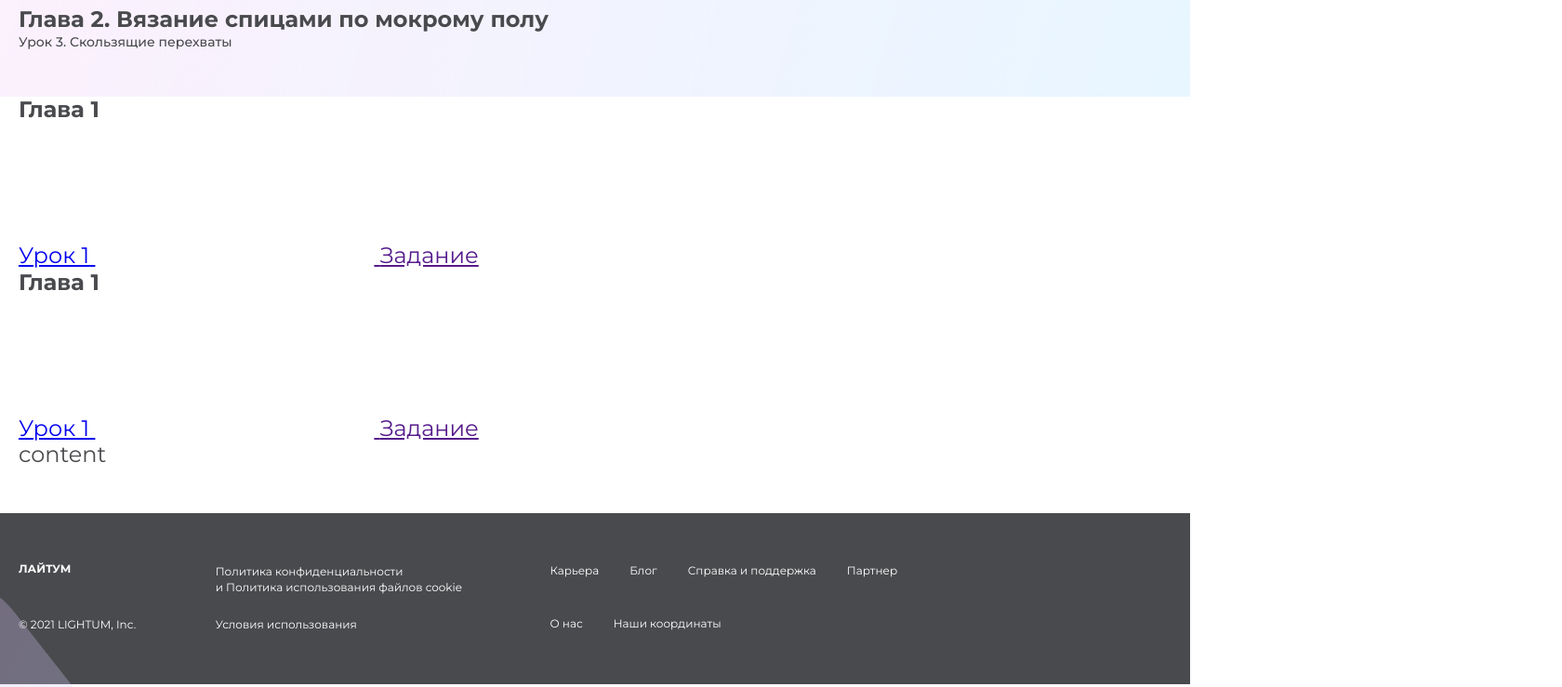
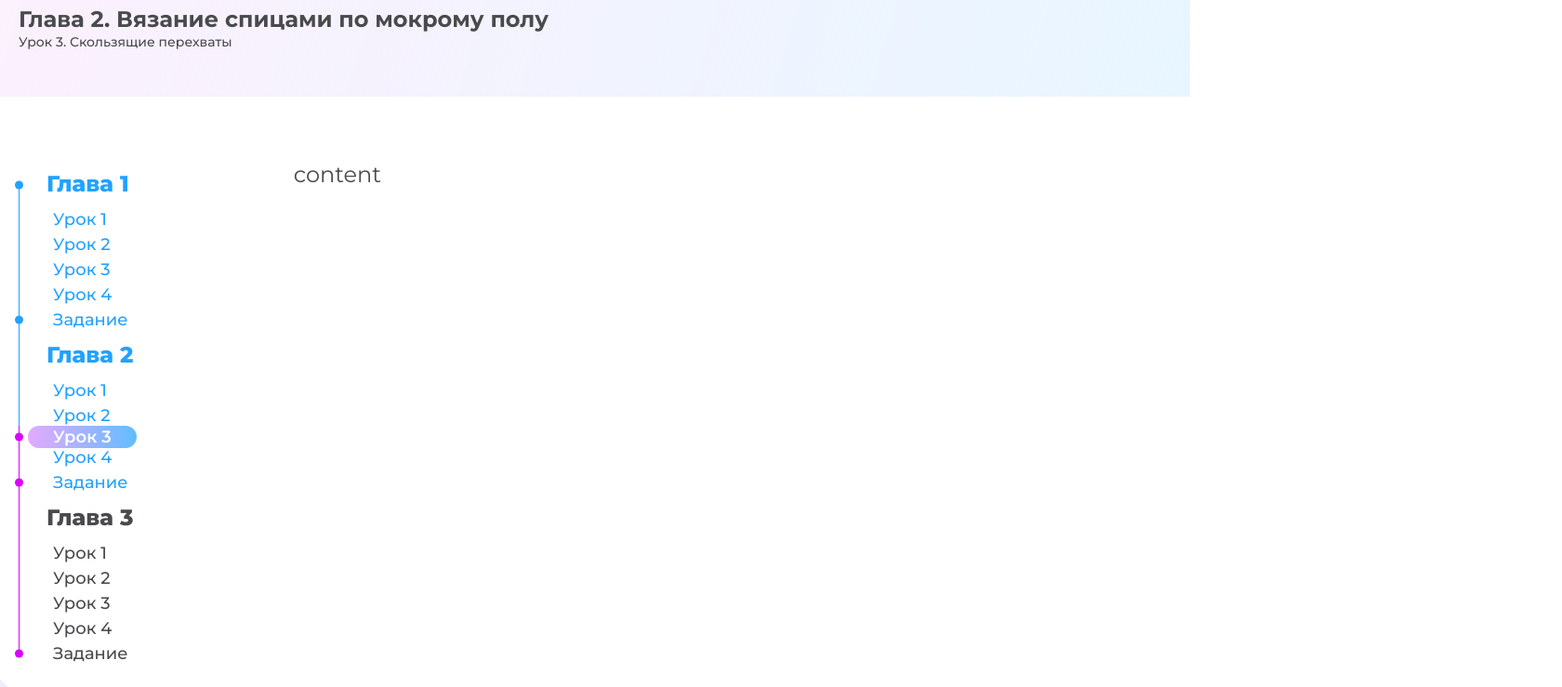
Before and after one commit to e-melnichenko/lightum-html, a website: page src/html/page/course-lesson.twig in a window 1280 px wide. Shown: the part 860-1599 px from the top of the page at 93% size, 1680 px wide, since content can reach past the window. Drawn offline with nearby package versions, Linux system fonts and the light colour scheme; files that its build step writes are made by us from their sources; a script that the page names is missing; files whose address does not match are found by name.

Commit message:
add course navigation

```diff
--- a/src/html/page/course-lesson.twig
+++ b/src/html/page/course-lesson.twig
@@ -33,6 +33,7 @@
     </section>
     <div class="course">
         <div class="wrapper">
+            <div class="course__inner">
 
                 {# decore #}
                 <div class="course__decor">
@@ -69,24 +70,86 @@
                 <div class="course__nav course-nav">
                     <ul class=" course-nav__list">
                         <li class=" course-nav__chapter">
-                        <h4 class=" course-nav__chapter-title">Глава 1</h4>
-                        <a href="#" class=" course-nav__link">
+                            <h4 class=" course-nav__chapter-title _unlocked">
+                                <span class="course-nav__indicator"></span>
+                                <span>Глава 1</span>
+                            </h4>
+                            <a href="#" class=" course-nav__link _unlocked">
+                                <span class="course-nav__indicator"></span>
                                 <span>Урок 1</span>
                             </a>
-                        <a href="" class="course-nav__link">
-                            <svg><use xlink:href="images/icons.svg#checkmark"></use></svg>
+                            <a href="#" class=" course-nav__link _unlocked">
+                                <span class="course-nav__indicator"></span>
+                                <span>Урок 2</span>
+                            </a>
+                            <a href="#" class=" course-nav__link _unlocked">
+                                <span class="course-nav__indicator"></span>
+                                <span>Урок 3</span>
+                            </a>
+                            <a href="#" class=" course-nav__link _unlocked">
+                                <span class="course-nav__indicator"></span>
+                                <span>Урок 4</span>
+                            </a>
+                            <a href="" class="course-nav__link _task _unlocked">
+                                <span class="course-nav__indicator"></span>
+                                <svg class="course-nav__checkmark-icon"><use xlink:href="images/icons.svg#checkmark"></use></svg>
                                 <span>Задание</span>
                             </a>
                         </li>
-                    <li class=" course-nav__chapter _locked">
-                        <h4 class=" course-nav__chapter-title">Глава 1</h4>
-                        <a href="#" class=" course-nav__link _locked">
+                        <li class=" course-nav__chapter _current">
+                            <h4 class=" course-nav__chapter-title _unlocked">
+                                <span class="course-nav__indicator"></span>
+                                <span>Глава 2</span>
+                            </h4>
+                            <a href="#" class=" course-nav__link _unlocked">
+                                <span class="course-nav__indicator"></span>
                                 <span>Урок 1</span>
                             </a>
-                        <a href="" class="course-nav__link">
-                            <svg><use xlink:href="images/icons.svg#pen"></use></svg>
+                            <a href="#" class=" course-nav__link _unlocked">
+                                <span class="course-nav__indicator"></span>
+                                <span>Урок 2</span>
+                            </a>
+                            <a href="#" class=" course-nav__link _unlocked _current">
+                                <span class="course-nav__indicator"></span>
+                                <span class="button pink-blue"><span>Урок 3</span></span>
+                            </a>
+                            <a href="#" class=" course-nav__link _unlocked">
+                                <span class="course-nav__indicator"></span>
+                                <span>Урок 4</span>
+                            </a>
+                            <a href="" class="course-nav__link _task _unlocked">
+                                <span class="course-nav__indicator"></span>
+                                <svg class="course-nav__pen-icon"><use xlink:href="images/icons.svg#pen"></use></svg>
                                 <span>Задание</span>
                             </a>
+                        </li>
+                        <li class=" course-nav__chapter">
+                            <h4 class=" course-nav__chapter-title">
+                                <span class="course-nav__indicator"></span>
+                                <svg><use xlink:href="images/icons.svg#lock"></use></svg>
+                                <span>Глава 3</span>
+                            </h4>
+                            <span href="#" class=" course-nav__link">
+                                <span class="course-nav__indicator"></span>
+                                <span>Урок 1</span>
+                            </span>
+                            <span href="#" class=" course-nav__link">
+                                <span class="course-nav__indicator"></span>
+                                <span>Урок 2</span>
+                            </span>
+                            <span href="#" class=" course-nav__link">
+                                <span class="course-nav__indicator"></span>
+                                <span>Урок 3</span>
+                            </span>
+                            <span href="#" class=" course-nav__link">
+                                <span class="course-nav__indicator"></span>
+                                <span>Урок 4</span>
+                            </span>
+                            <span href="" class="course-nav__link _task">
+                                <span class="course-nav__indicator"></span>
+                                <svg class="course-nav__pen-icon"><use xlink:href="images/icons.svg#pen"></use></svg>
+                                <span>Задание</span>
+                            </span>
                         </li>
                     </ul>
                 </div>
@@ -96,4 +159,5 @@
                 </div>
             </div>
         </div>
+    </div>
 {% endblock %}
--- a/src/html/page/courses.twig
+++ b/src/html/page/courses.twig
@@ -12,6 +12,7 @@
 </section>
 <section class="course">
     <div class="wrapper">
+        <div class="course__inner">
 
         {# decore #}
             <div class="course__decor">
@@ -240,5 +241,6 @@
                 </ul>
             </div>
         </div>
+    </div>
 </section>
 {% endblock %}
--- a/src/scss/base.scss
+++ b/src/scss/base.scss
@@ -224,6 +224,13 @@ body {
         // &::before {
         //     background: linear-gradient(273.12deg, #FFEF61, rgba(255, 255, 255, 0) 136.04%), rgba(255, 0, 0, 0.39) 8.57%;
         // }
+    }
+
+    &.pink-blue {
+        &::after {
+            background: linear-gradient(90deg, #62bdff 0%, #e3aaff 50%, #62bdff 100%);
+            // background: linear-gradient(273.12deg, rgba(255, 0, 0, 0.39) 8.57%, rgba(255, 255, 255, 0) 136.04%), #FFEF61;
+        }
     }
 
     &.white {
@@ -463,3 +470,4 @@ button {
 @import "modules/chapter";
 @import "modules/course";
 @import "modules/lesson-hero";
+@import "modules/course-nav";
--- /dev/null
+++ b/src/scss/modules/course-nav.scss
@@ -0,0 +1,142 @@
+.course-nav {
+    &__list {
+        padding-left: 10px;
+    }
+
+    &__chapter {
+        &._current {
+            ~ .course-nav__chapter {
+                .course-nav__chapter-title,
+                .course-nav__link {
+                    .course-nav__indicator {
+                        background-color: #DC01FF;
+                        &::after {
+                            background-color: #DC01FF;
+                        }
+                    }
+                }
+            }
+            .course-nav__link._current,
+            .course-nav__link._current ~ .course-nav__link {
+                .course-nav__indicator {
+                    background-color: #DC01FF;
+                    &::after {
+                        background-color: #DC01FF;
+                    }
+                }
+            }
+        }
+
+        &:first-child .course-nav__chapter-title .course-nav__indicator {
+            bottom: 0;
+            height: 50%;
+            &::after {
+                display: block;
+                top: 0;
+            }
+        }
+
+        &:last-child .course-nav__link:last-child .course-nav__indicator {
+            top: 0;
+            height: 50%;
+            &::after {
+                display: block;
+                top: initial;
+                bottom: 0;
+                transform: translateY(50%);
+            }
+        }
+    }
+
+    &__chapter-title {
+        position: relative;
+        margin: 0;
+        padding:  10px 0;
+        font-size: 24px;
+        line-height: 1.2;
+        font-weight: 800;
+        display: flex;
+        align-items: center;
+        svg {
+            width: 15px;
+            height: 23px;
+            margin-right: 5px;
+        }
+
+        &._unlocked {
+            padding-left: 20px;
+            color: #22A2FF;
+        }
+    }
+
+    &__link {
+        position: relative;
+        display: block;
+        width: fit-content;
+        color: $color-text;
+        text-decoration: none;
+        font-size: 18px;
+        line-height: 1.5;
+        font-weight: 500;
+        padding-left: 27px;
+        &._task {
+            display: flex;
+            padding-left: 0;
+            align-items: center;
+            svg {
+                width: 20px;
+                height: 24px;
+                margin-right: 7px;
+            }
+            .course-nav__indicator::after {
+                display: block;
+            }
+        }
+        &._unlocked {
+            color: #22a2ff;
+        }
+
+        &._current {
+            .course-nav__indicator::after {
+                display: block;
+            }
+        }
+        .button {
+            height: auto;
+            margin: -3px 0;
+            padding: 3px 27px;
+            border-radius: 27px;
+            transform: translateX(-27px)
+        }
+    }
+
+    &__checkmark-icon {
+        fill: none;
+        stroke: currentColor;
+        stroke-width: 2px;
+    }
+
+    &__pen-icon {
+        fill: currentColor;
+    }
+
+    &__indicator {
+        position: absolute!important;
+        left: -10px;
+        width: 1px;
+        height: 100%;
+        background-color: #22a2ff;
+        &::after {
+            display: none;
+            content: '';
+            position: absolute;
+            left: -4px;
+            top: 50%;
+            transform: translateY(-50%);
+            width: 9px;
+            height: 9px;
+            border-radius: 50%;
+            background-color: #22a2ff;
+        }
+    }
+}
--- a/src/scss/modules/course.scss
+++ b/src/scss/modules/course.scss
@@ -1,5 +1,16 @@
 .course {
-    margin-bottom: 48px;
+    padding-bottom: 48px;
+    overflow: hidden;
+
+    &__inner {
+        display: flex;
+    }
+
+    &__nav {
+        min-width: 150px;
+        margin-right: 142px;
+        flex-shrink: 0;
+    }
 
     &__decor {
         position: absolute;
--- a/src/scss/modules/lesson-hero.scss
+++ b/src/scss/modules/lesson-hero.scss
@@ -1,6 +1,7 @@
 .lesson-hero {
+    margin-bottom: 70px;
+    padding: 50px 0;
     background: linear-gradient(106.47deg, #FFF0FD -2.03%, rgba(255, 255, 255, 0) 107.99%), #E6F6FF;
-    padding: 50px 0;
 
     &__title {
         margin: 0;
```
Also changed, not shown: 1 other file. Lines whose indentation alone changed are shown as unchanged.
